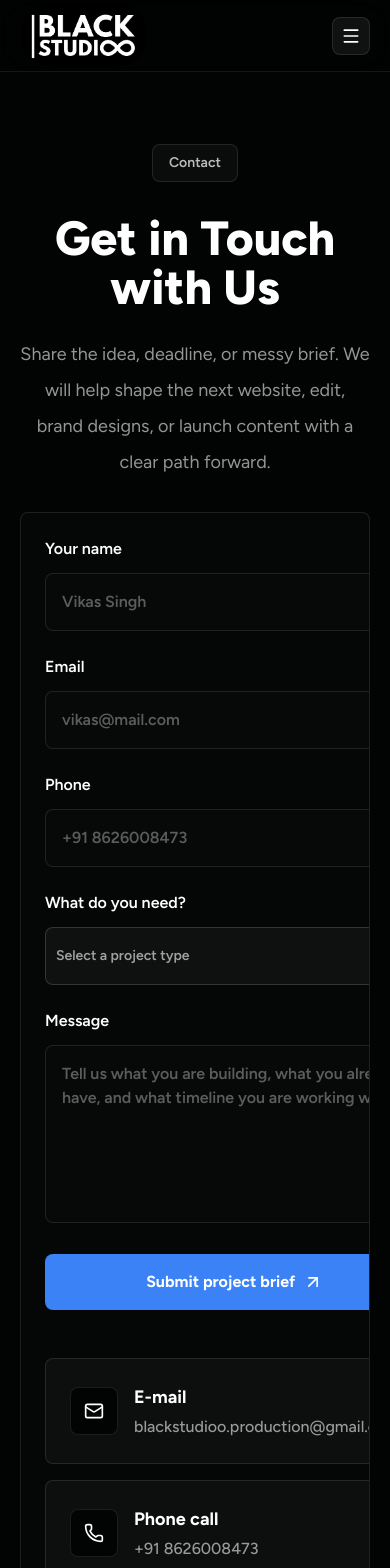
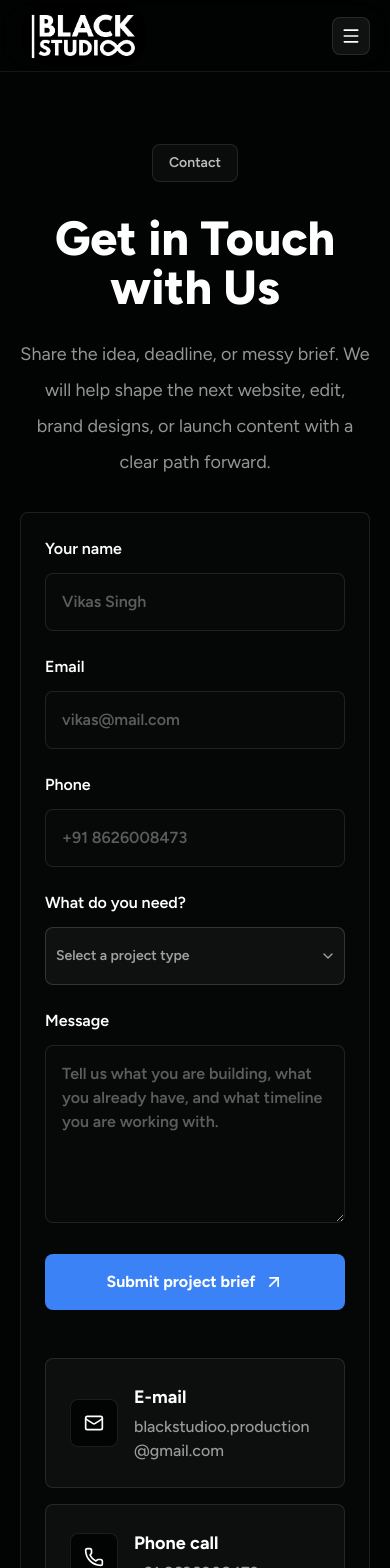
Before and after one commit to DeathXError/blackstudio, a Next.js app: page /contact in a window 390 px wide. Shown: the top 1568 px of the page. Built offline with nearby package versions, Linux system fonts and the light colour scheme.

Commit message:
refactor: ui refactor in contact page for mobile responsiveness

```diff
--- a/app/contact/_components/contact-cards.jsx
+++ b/app/contact/_components/contact-cards.jsx
@@ -49,7 +49,7 @@ export default function ContactCards() {
   return (
     <motion.div
       variants={stagger}
-      className="flex h-full flex-col gap-4 p-6 sm:p-8 lg:border-l lg:border-white/10"
+      className="flex h-full w-full min-w-0 flex-col gap-4 p-6 sm:p-8 lg:border-l lg:border-white/10"
     >
       {contactOptions.map(({ label, value, href, icon: Icon }) => (
         <motion.a
@@ -59,15 +59,15 @@ export default function ContactCards() {
           href={href}
           target={label === "WhatsApp" ? "_blank" : undefined}
           rel={label === "WhatsApp" ? "noreferrer" : undefined}
-          className="group rounded-lg border border-white/10 bg-white/[0.035] p-6 text-white no-underline transition-colors duration-300 hover:border-brand-accent/45 hover:bg-white/5.5"
+          className="group block w-full min-w-0 rounded-lg border border-white/10 bg-white/[0.035] p-6 text-white no-underline transition-colors duration-300 hover:border-brand-accent/45 hover:bg-white/5.5"
         >
-          <div className="flex items-center gap-4">
+          <div className="flex min-w-0 items-center gap-4">
             <span className="flex h-12 w-12 items-center justify-center rounded-lg border border-white/10 bg-[#020403] text-white transition-colors duration-300 group-hover:border-brand-accent/50 group-hover:text-brand-accent">
               <Icon className="h-5 w-5" />
             </span>
-            <div>
+            <div className="min-w-0 flex-1">
               <h2 className="text-lg font-bold text-white">{label}</h2>
-              <p className="mt-1 text-base font-medium text-white/58">
+              <p className="mt-1 text-base font-medium text-white/58 wrap-anywhere">
                 {value}
               </p>
             </div>
--- a/app/contact/_components/form.jsx
+++ b/app/contact/_components/form.jsx
@@ -10,7 +10,7 @@ import { ArrowUpRight } from "lucide-react";
 
 const email = "[EMAIL_ADDRESS]";
 const inputClass =
-  "mt-3 w-full rounded-lg border border-white/10 bg-[#070908] px-4 py-4 text-base text-white outline-none transition-colors duration-300 placeholder:text-white/34 focus:border-brand-accent/60 focus:bg-white/[0.035]";
+  "mt-3 w-full min-w-0 rounded-lg border border-white/10 bg-[#070908] px-4 py-4 text-base text-white outline-none transition-colors duration-300 placeholder:text-white/34 focus:border-brand-accent/60 focus:bg-white/[0.035]";
 
 export default function Form() {
   return (
@@ -18,13 +18,13 @@ export default function Form() {
       action={`mailto:${email}`}
       method="post"
       encType="text/plain"
-      className="grid gap-6 p-6 sm:grid-cols-2 sm:p-8"
+      className="grid w-full min-w-0 gap-6 p-6 sm:grid-cols-2 sm:p-8"
     >
-      <label className="text-base font-semibold text-white">
+      <label className="block min-w-0 text-base font-semibold text-white">
         Your name
         <input name="name" placeholder="Vikas Singh" className={inputClass} />
       </label>
-      <label className="text-base font-semibold text-white">
+      <label className="block min-w-0 text-base font-semibold text-white">
         Email
         <input
           name="email"
@@ -33,7 +33,7 @@ export default function Form() {
           className={inputClass}
         />
       </label>
-      <label className="text-base font-semibold text-white">
+      <label className="block min-w-0 text-base font-semibold text-white">
         Phone
         <input
           name="phone"
@@ -42,10 +42,10 @@ export default function Form() {
           className={inputClass}
         />
       </label>
-      <label className="text-base font-semibold text-white">
+      <label className="block min-w-0 text-base font-semibold text-white">
         What do you need?
         <Select>
-          <SelectTrigger className="w-full py-7 mt-3">
+          <SelectTrigger className="mt-3 w-full min-w-0 py-7">
             <SelectValue placeholder="Select a project type" />
           </SelectTrigger>
           <SelectContent>
@@ -63,19 +63,19 @@ export default function Form() {
           </SelectContent>
         </Select>
       </label>
-      <label className="text-base font-semibold text-white sm:col-span-2">
+      <label className="block min-w-0 text-base font-semibold text-white sm:col-span-2">
         Message
         <textarea
           name="message"
           rows={6}
           placeholder="Tell us what you are building, what you already have, and what timeline you are working with."
-          className={inputClass}
+          className={`${inputClass} resize-y`}
         />
       </label>
 
       <button
         type="submit"
-        className="group inline-flex items-center justify-center gap-2 rounded-lg bg-brand-accent px-6 py-4 text-base font-bold text-white transition-all duration-300 hover:-translate-y-0.5 hover:bg-brand-accent/90 sm:col-span-2"
+        className="group inline-flex w-full items-center justify-center gap-2 rounded-lg bg-brand-accent px-6 py-4 text-base font-bold text-white transition-all duration-300 hover:-translate-y-0.5 hover:bg-brand-accent/90 sm:col-span-2"
       >
         Submit project brief
         <ArrowUpRight className="h-5 w-5 transition-transform duration-300 group-hover:translate-x-1" />
--- a/app/layout.js
+++ b/app/layout.js
@@ -15,7 +15,7 @@ const geistMono = Geist_Mono({
 });
 
 export const metadata = {
-  title: "BLACKSTUDIO | Digital Creative Agency",
+  title: "Blackstudio | Digital Creative Agency",
   description: "We craft exceptional digital experiences.",
 };
 
```
